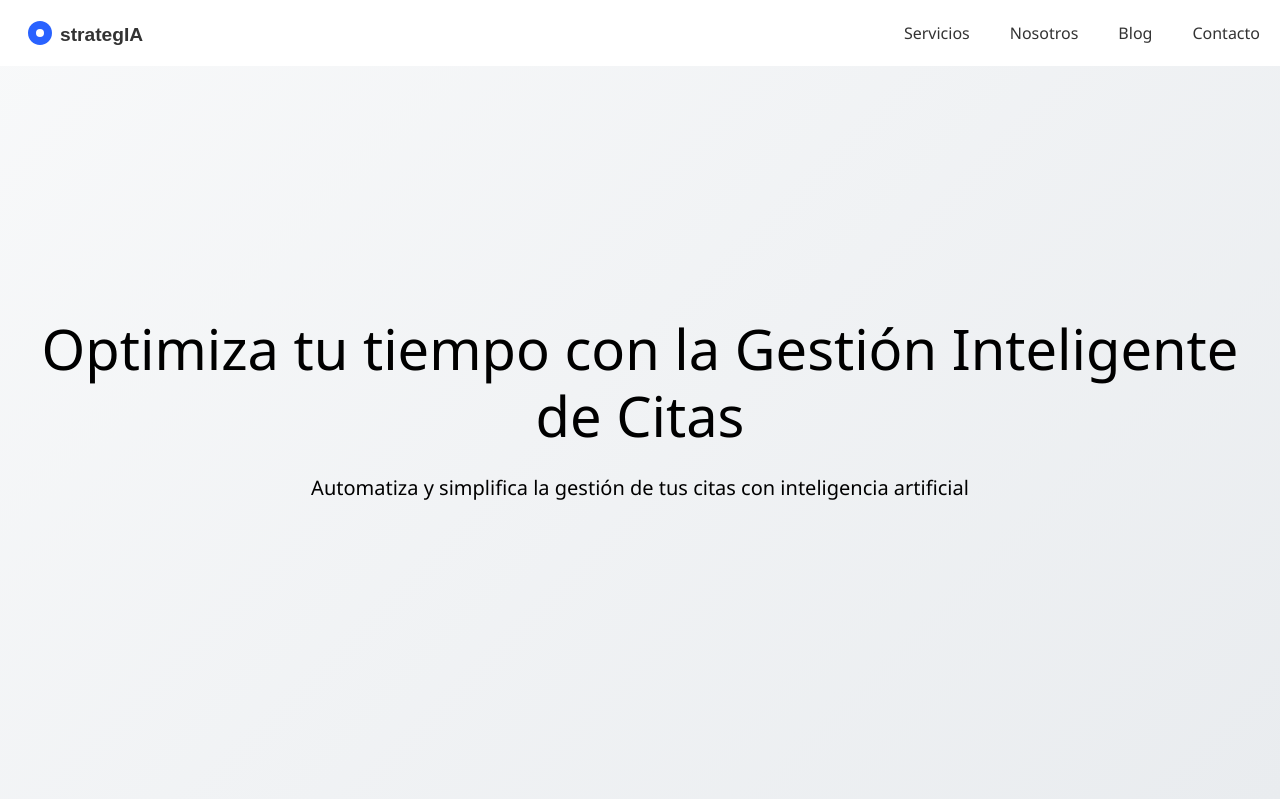
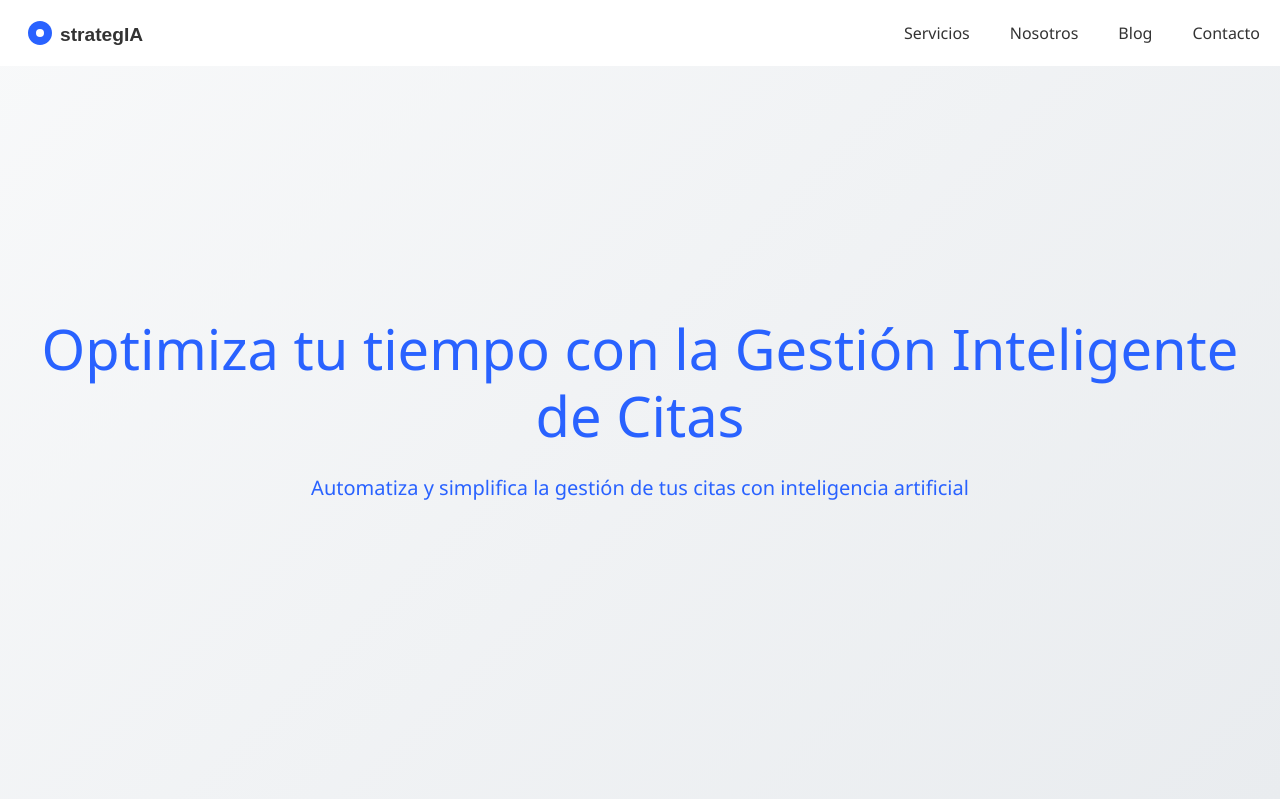
Before and after one commit to martinlengua/strategiaIA-web, a Flask app: page /servicios/citas in a window 1280 px wide. Shown: the top 799 px of the page. Run offline with Flask 3, Linux system fonts and the light colour scheme; some libraries are stand-ins or nearby versions.

Commit message:
new background color in text

```diff
--- a/static/css/style.css
+++ b/static/css/style.css
@@ -421,7 +421,7 @@ body.dark-mode .footer .social-icons a:hover {
 }
 .citas-hero .display-4,
 .citas-hero .lead {
-    color: black;
+    color: var(--primary-color);
 }
 .intro-section,
 .features-section,
```
